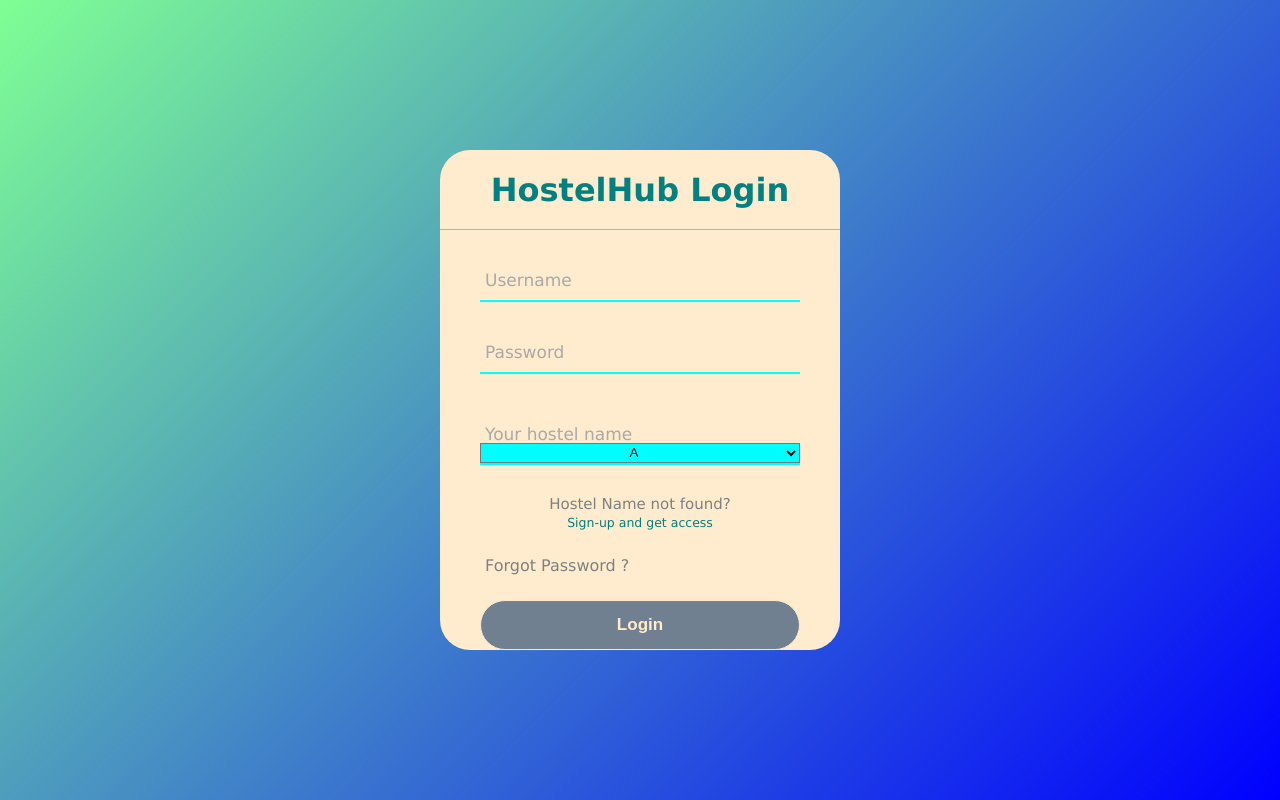
After one commit to Codesmith28/Hostel-Hub, a Flask app: page /wardenlogin in a window 1280 px wide. The commit adds this page. Run offline with Flask 2, Linux system fonts and the light colour scheme.

Commit message:
different login site for warden

```diff
--- a/content.py
+++ b/content.py
@@ -6,12 +6,14 @@ app = Flask(__name__)
 
 def index():
     return render_template('profiles.html')
-@app.route('/',methods=['GET','POST'])
+
+@app.route('/login')
 def redtologin():
-    if(request.method == 'POST'):
-        try:
-            return render_template("login.html")
-        except:
-            return 'login page wasn\'t found'
+        return render_template("login.html")
+
+@app.route('/wardenlogin')
+def wardenlogin():
+    return render_template('warden_login.html')
+
 if(__name__ == '__main__'):
     app.run(debug=True)
--- a/static/login.css
+++ b/static/login.css
@@ -81,7 +81,7 @@ form .txt_field {
 }
 
 .pass {
-  margin: -5px 0 20px 5px;
+  margin: -5px 0 25px 5px;
   color: gray;
   cursor: pointer;
 }
@@ -125,3 +125,10 @@ input[type="submit"]:hover {
 .signup_link a:hover {
   text-decoration: underline;
 }
+
+select[id="hostel_name"]{
+  background: aqua;
+  height: 20px;
+  width:100%;
+  text-align: center;
+}
--- a/templates/login.html
+++ b/templates/login.html
@@ -6,8 +6,10 @@
         <meta name="viewport" content="width=device-width, initial-scale=1.0">
         <title>Document</title>
         <link rel = "stylesheet" href="static\login.css">
+        {% block head %} {% endblock %}
     </head>
     <body>
+        {% block content %}
         <div class = "centre">
             <h1>HostelHub
                 Login
@@ -28,23 +30,12 @@
                     <span></span>
                     <label>Password</label>
                 </div>
-
+                {% endblock %}
                 <div class="pass">
                     Forgot Password ?
                 </div>
-
-                <input type="submit" value="Login">
-
-                <div class="signup_link">
-                    Newcomer? then:
-                    <a href = "#">
-                        Sign-up
-                    </a>
-                </div>
-
+                <input type="submit" value="Login"> <br>
             </form>
-
         </div>
-
     </body>
 </html>
--- /dev/null
+++ b/templates/warden_login.html
@@ -0,0 +1,25 @@
+{% extends 'login.html' %}
+
+{% block head %}
+<style>
+    option[id="hostel_name"]{
+        background: cyan;
+    }
+</style>
+{% endblock %}
+{%block content %}
+{{ super() }}
+<div class="txt_field">
+    <label>Your hostel name</label> <br><br>
+<select name="hostelname" id="hostel_name">
+    <option value="" id = "hostel_name">A</option>
+</select>
+    <span></span>
+</div>
+<div class="signup_link">
+    Hostel Name not found? <br>
+    <a href = "#">
+       <small>Sign-up and get access</small>
+    </a>
+</div>
+{% endblock %}
```
Also changed, not shown: templates/profiles.html (+5 -5 lines).
